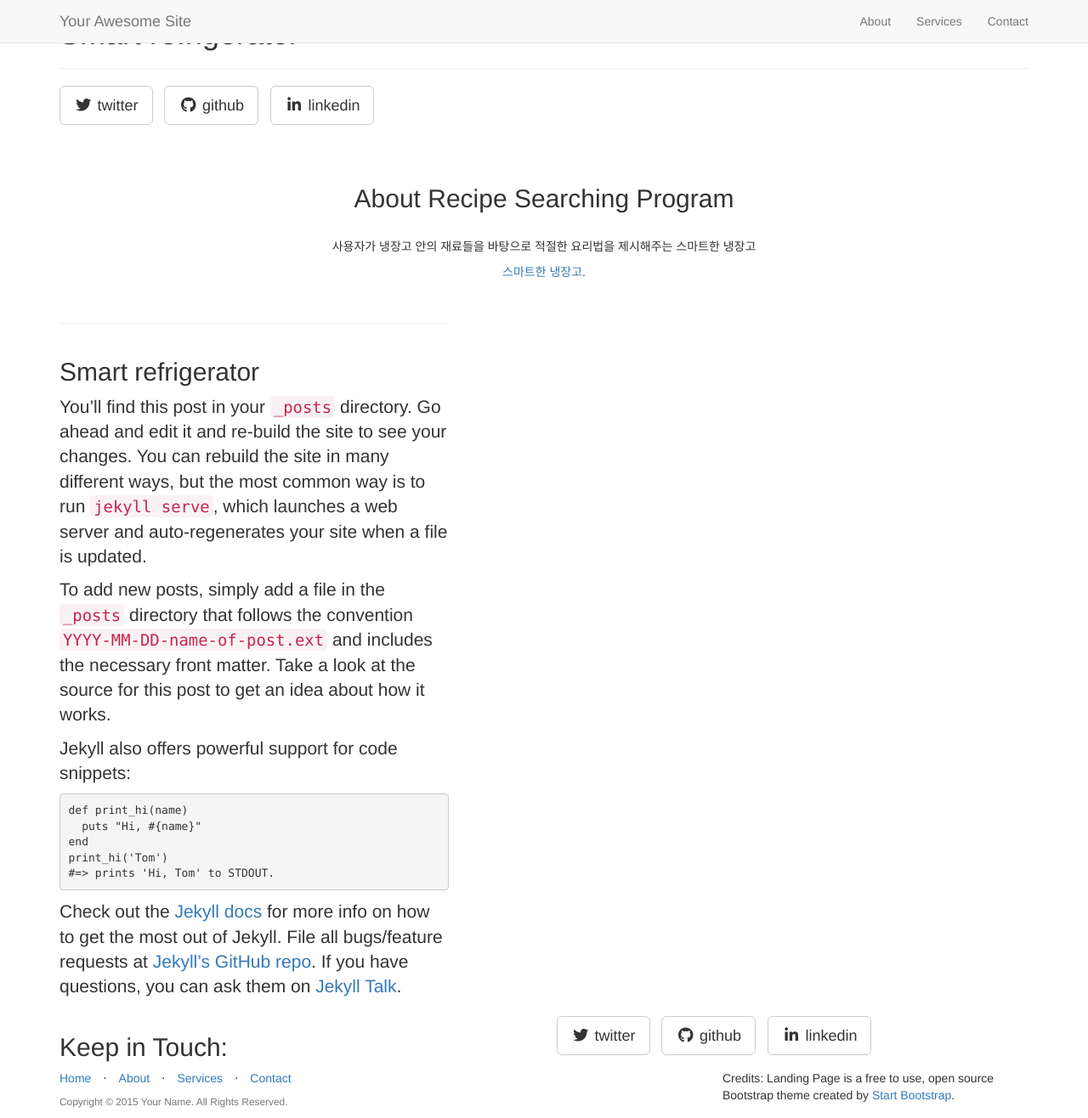
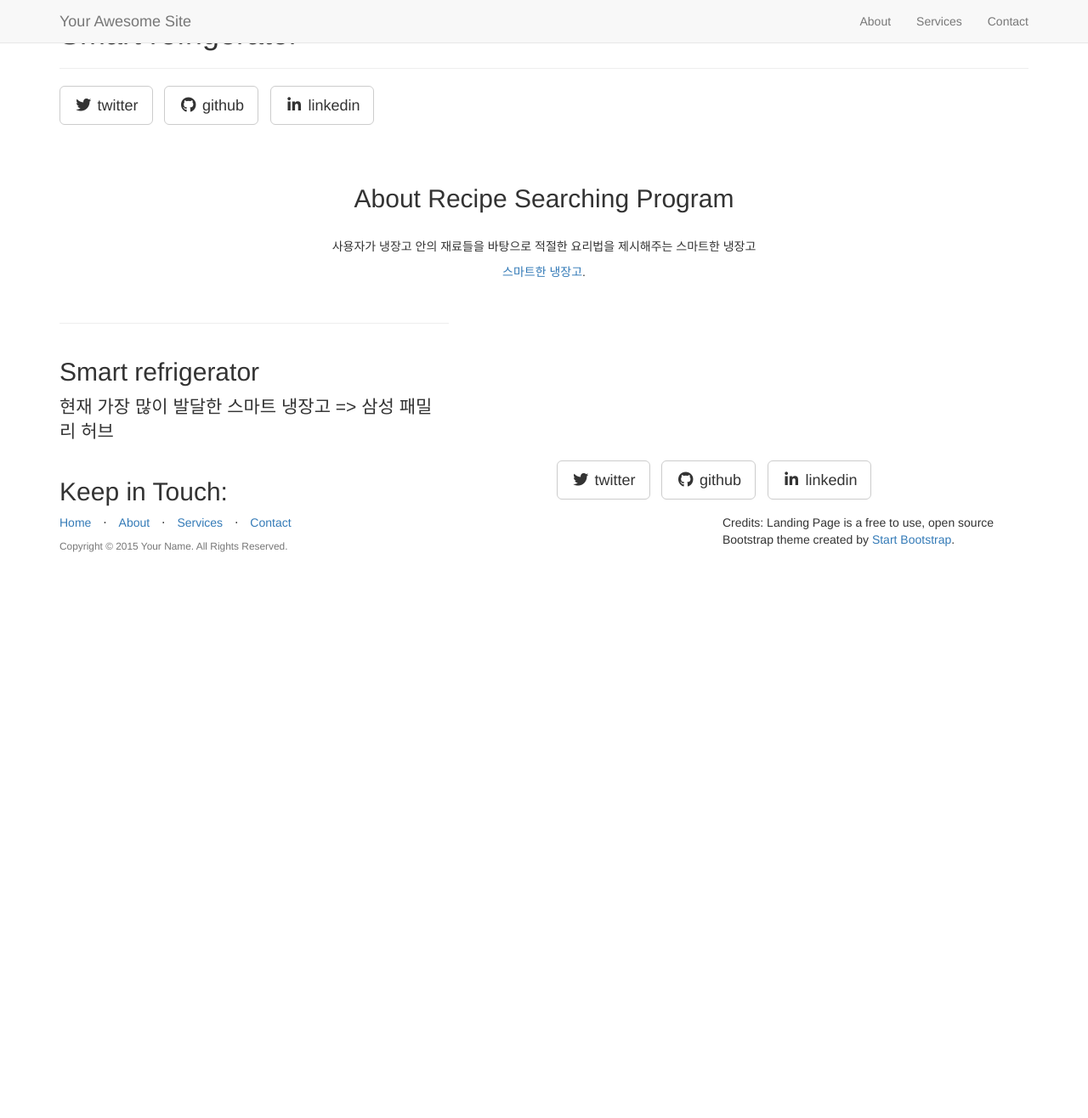
Before and after one commit to dbwjddldb96/dbwjddldb96.github.com, a Jekyll site: the page built from _posts/2016-05-19-welcome-to-jekyll.markdown, in a window 1280 px wide and 1316 px high. Shown: the whole window at 85% size. Built offline with Jekyll 4.4.1, drawn with Linux system fonts in a browser that asks for light colours; nearby versions of some CDN libraries; library files that are not in the unit come from our copies.

Commit message:
Update 2016-05-19-welcome-to-jekyll.markdown

```diff
--- a/_posts/2016-05-19-welcome-to-jekyll.markdown
+++ b/_posts/2016-05-19-welcome-to-jekyll.markdown
@@ -2,24 +2,7 @@
 layout: post
 title:  "Smart refrigerator"
 categories: jekyll update
-img: art1.jpg
+img: art2.jpg
 ---
-You’ll find this post in your `_posts` directory. Go ahead and edit it and re-build the site to see your changes. You can rebuild the site in many different ways, but the most common way is to run `jekyll serve`, which launches a web server and auto-regenerates your site when a file is updated.
-
-To add new posts, simply add a file in the `_posts` directory that follows the convention `YYYY-MM-DD-name-of-post.ext` and includes the necessary front matter. Take a look at the source for this post to get an idea about how it works.
-
-Jekyll also offers powerful support for code snippets:
-
-{% highlight ruby %}
-def print_hi(name)
-  puts "Hi, #{name}"
-end
-print_hi('Tom')
-#=> prints 'Hi, Tom' to STDOUT.
-{% endhighlight %}
-
-Check out the [Jekyll docs][jekyll-docs] for more info on how to get the most out of Jekyll. File all bugs/feature requests at [Jekyll’s GitHub repo][jekyll-gh]. If you have questions, you can ask them on [Jekyll Talk][jekyll-talk].
-
-[jekyll-docs]: http://jekyllrb.com/docs/home
-[jekyll-gh]:   https://github.com/jekyll/jekyll
-[jekyll-talk]: https://talk.jekyllrb.com/
+현재 가장 많이 발달한 스마트 냉장고
+=> 삼성 패밀리 허브
```
